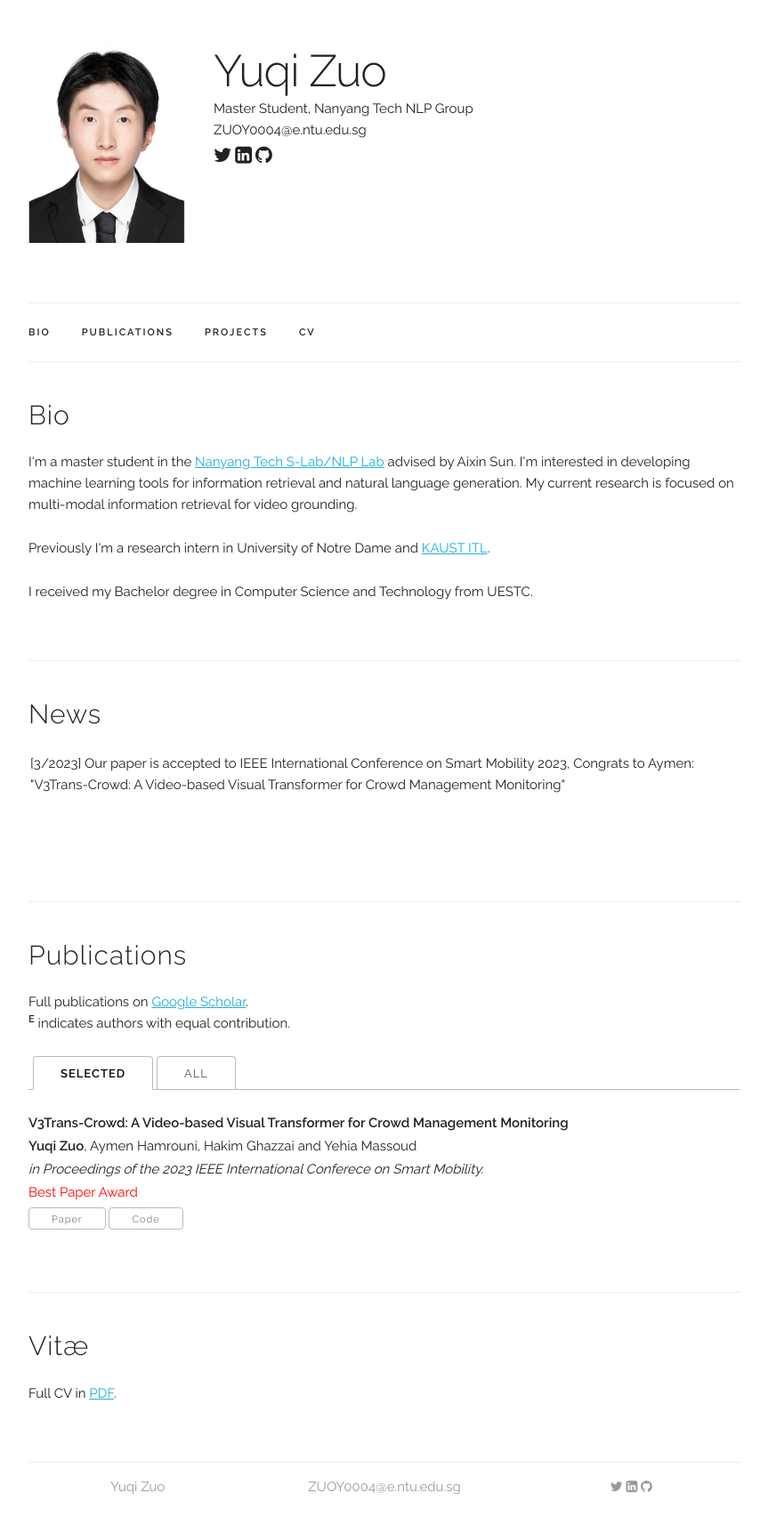
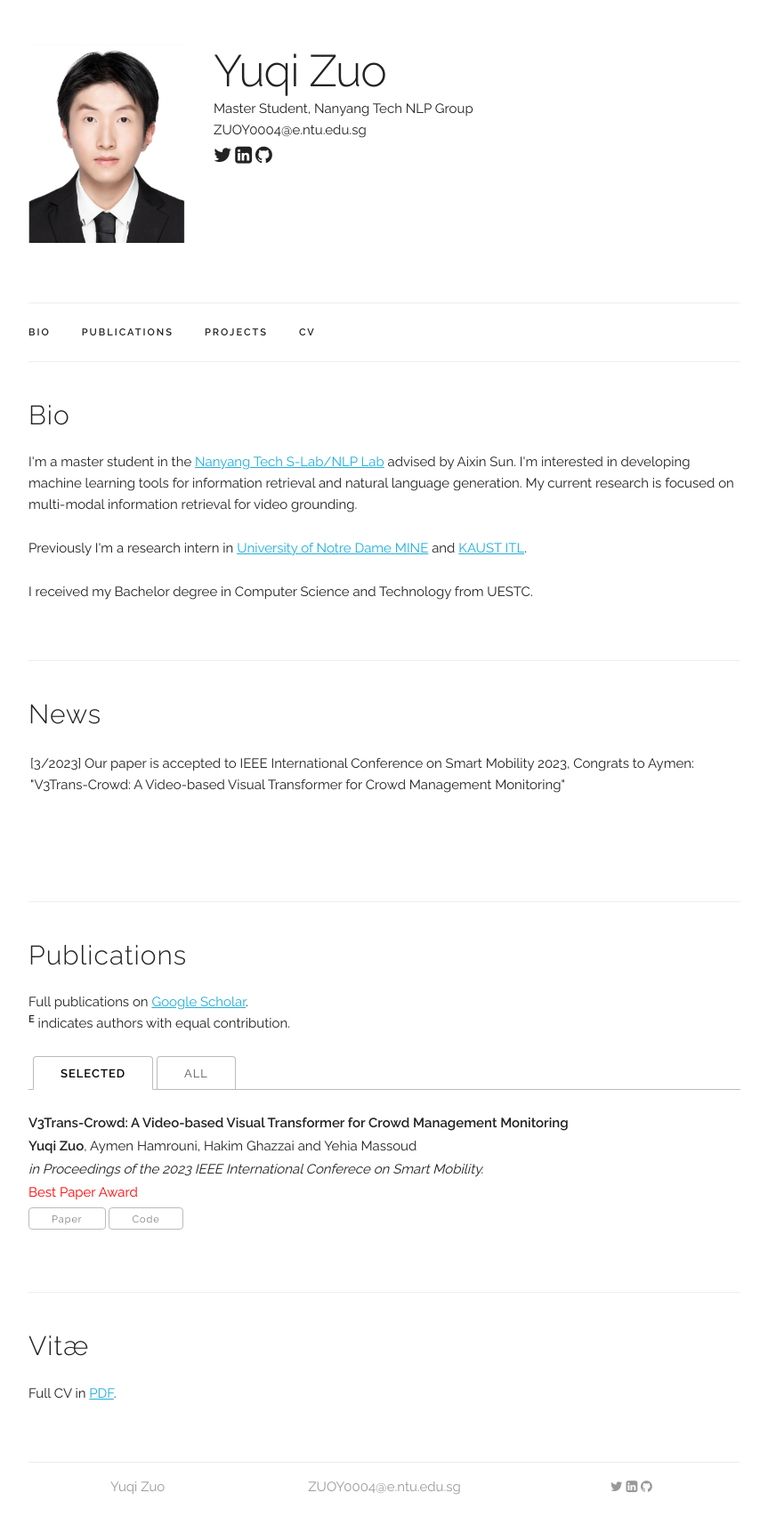
Before and after one commit to zyqdzkd/zyqdzkd.github.io, a Jekyll site: the page built from index.html, in a window 1280 px wide. Shown: the whole page at 89% size, without its empty margins (208-1071 px from the left). Built offline with Jekyll 4.4.1, drawn with Linux system fonts in a browser that asks for light colours.

Commit message:
Update index.html

```diff
--- a/index.html
+++ b/index.html
@@ -8,7 +8,7 @@ title: Personal Webpage
   <p>
   I'm a master student in the <a href="https://www.ntu.edu.sg/s-lab/our-people">Nanyang Tech S-Lab/NLP Lab</a> advised by Aixin Sun. I'm interested in developing machine learning tools for information retrieval and natural language generation. My current research is focused on multi-modal information retrieval for video grounding.
   <p>
-  Previously I'm a research intern in University of Notre Dame and <a href="https://cemse.kaust.edu.sa/itl">KAUST ITL</a>.
+  Previously I'm a research intern in <a href="https://sites.nd.edu/xiangliang-zhang/people/">University of Notre Dame MINE</a> and <a href="https://cemse.kaust.edu.sa/itl">KAUST ITL</a>.
   <p>
   I received my Bachelor degree in Computer Science and Technology from UESTC.
   </p>
```
